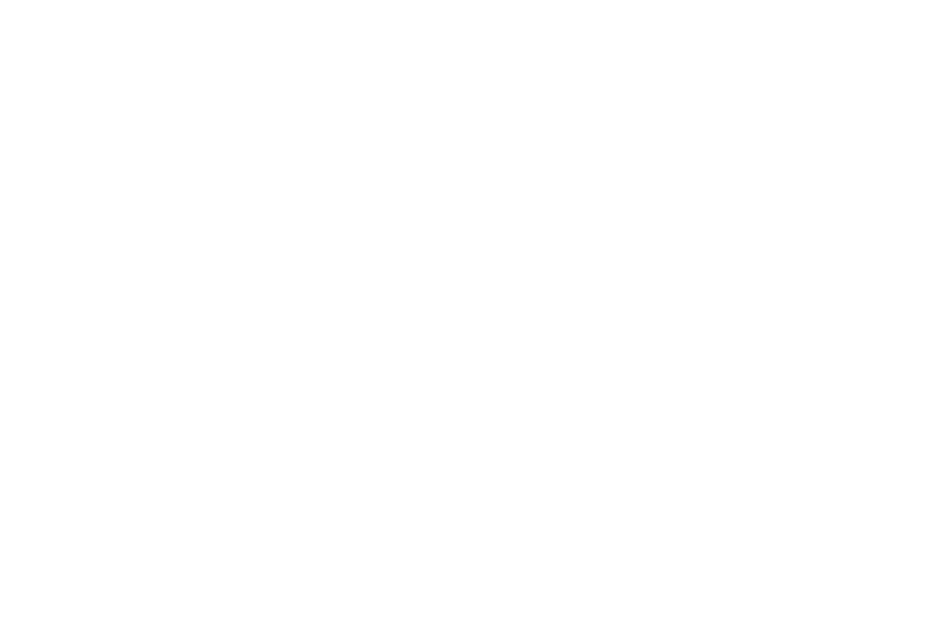
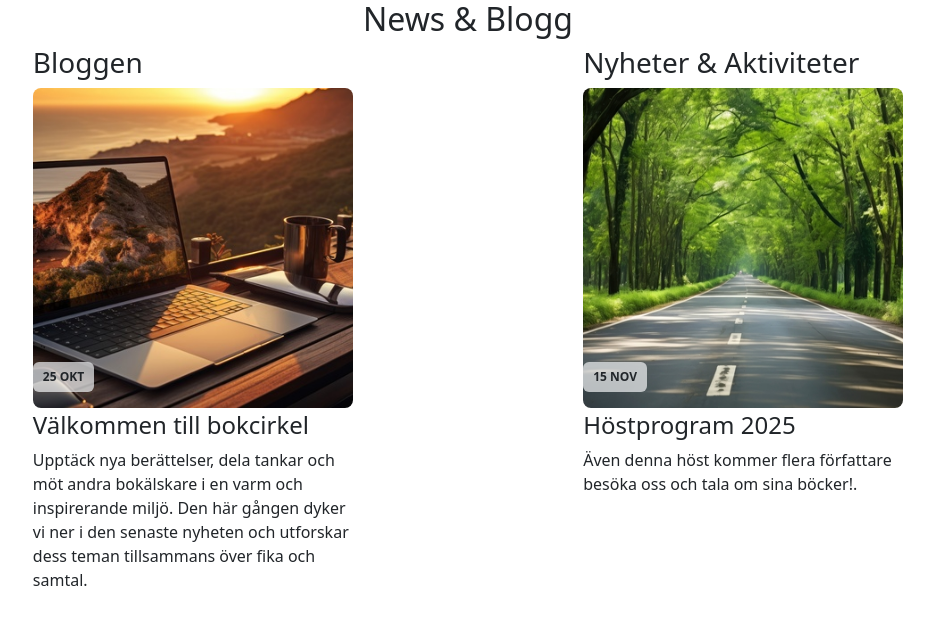
Before and after one commit to Blood778/P-rmar-Poesi, a website: page index.html in a window 1280 px wide. Shown: the whole page, without its empty margins (172-1106 px from the left). Drawn offline with Linux system fonts and the light colour scheme.

Commit message:
news&blogg start
startat upp koden för news & blogg

```diff
--- a/index.html
+++ b/index.html
@@ -1,13 +1,43 @@
 <!DOCTYPE html>
 <html lang="en">
-<head>
-    <meta charset="UTF-8">
-    <meta name="viewport" content="width=device-width, initial-scale=1.0">
+  <head>
+    <meta charset="UTF-8" />
+    <meta name="viewport" content="width=device-width, initial-scale=1.0" />
     <title>Document</title>
-    <link rel="stylesheet" href="styles.css">
-    <link rel="stylesheet" href="bootstrap-5.3.8-dist/bootstrap-5.3.8-dist/css/bootstrap.css">
-</head>
-<body>
+    <link rel="stylesheet" href="styles.css" />
+    <link
+      rel="stylesheet"
+      href="bootstrap-5.3.8-dist/bootstrap-5.3.8-dist/css/bootstrap.css"
+    />
+  </head>
+  <body>
 
-</body>
+    <h2 class="huvru">News & Blogg</h2>
+    <section class="cont-nb">
+      <section class="contv">
+        <h3>Bloggen</h3>
+        <section class="bloggbild">
+          <p class="datumv">25 OKT</p>
+        </section>
+        <h4 class="rubrikv">Välkommen till bokcirkel</h4>
+        <p class="textv">
+          Upptäck nya berättelser, dela tankar och möt andra bokälskare i en
+          varm och inspirerande miljö. Den här gången dyker vi ner i den senaste
+          nyheten och utforskar dess teman tillsammans över fika och samtal.
+        </p>
+      </section>
+
+      <section class="conth">
+        <h3>Nyheter & Aktiviteter</h3>
+        <section class="nyhetsbild">
+          <p class="datumv">15 NOV</p>
+        </section>
+        <h4 class="rubrikv">Höstprogram 2025</h4>
+        <p class="texth">
+          Även denna höst kommer flera författare besöka oss och tala om sina
+          böcker!.
+        </p>
+      </section>
+    </section>
+  </body>
 </html>
--- a/styles.css
+++ b/styles.css
@@ -0,0 +1,75 @@
+.cont-nb {
+  display: flex;
+  justify-content: space-evenly;
+}
+
+.huvru {
+  text-align: center;
+}
+
+.contv {
+  margin-left: 2%;
+  margin-right: 2%;
+}
+
+.bloggbild {
+  width: 40vh;
+  height: 40vh;
+  background-image: url("laptopbild.jpg");
+  background-size: cover;
+  background-position: center;
+  display: flex;
+  align-items: flex-end;
+  border-radius: 8px;
+  position: relative;
+}
+
+.datumv {
+  background-color: rgba(243, 245, 247, 0.692);
+  padding: 6px 10px;
+  border-radius: 6px;
+  font-weight: bold;
+  font-size: 12px;
+}
+
+.rubrikv {
+  margin-top: 1%;
+}
+
+.textv {
+  width: 40vh;
+}
+/* ************************************************ */
+
+.conth {
+  margin-left: 2%;
+  margin-right: 2%;
+}
+
+.nyhetsbild {
+  width: 40vh;
+  height: 40vh;
+  background-image: url("naturvagbild.jpg");
+  background-size: cover;
+  background-position: center;
+  display: flex;
+  align-items: flex-end;
+  border-radius: 8px;
+  position: relative;
+}
+
+.datumv {
+  background-color: rgba(243, 245, 247, 0.692);
+  padding: 6px 10px;
+  border-radius: 6px;
+  font-weight: bold;
+  font-size: 12px;
+}
+
+.rubrikv {
+  margin-top: 1%;
+}
+
+.texth {
+  width: 40vh;
+}
```
Also changed, not shown: laptopbild.jpg (added), naturvagbild.jpg (added).
